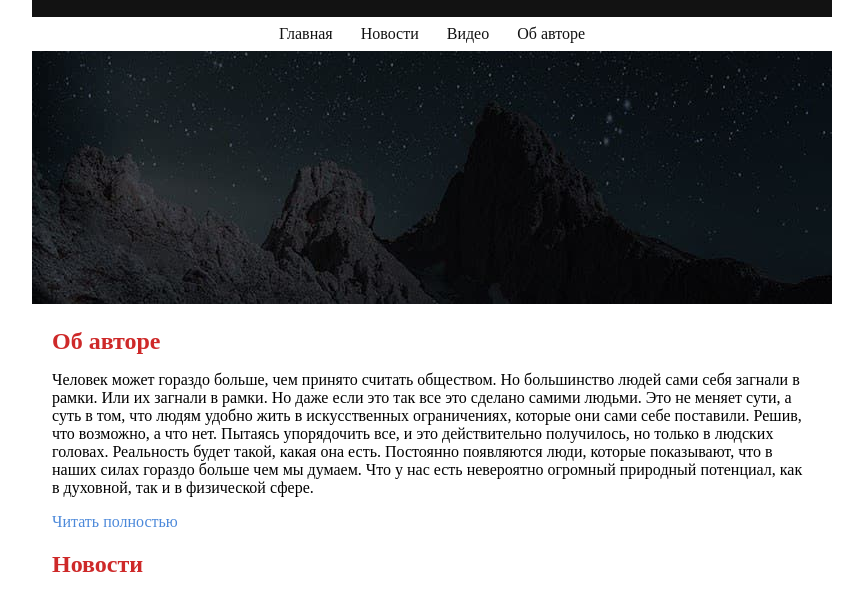
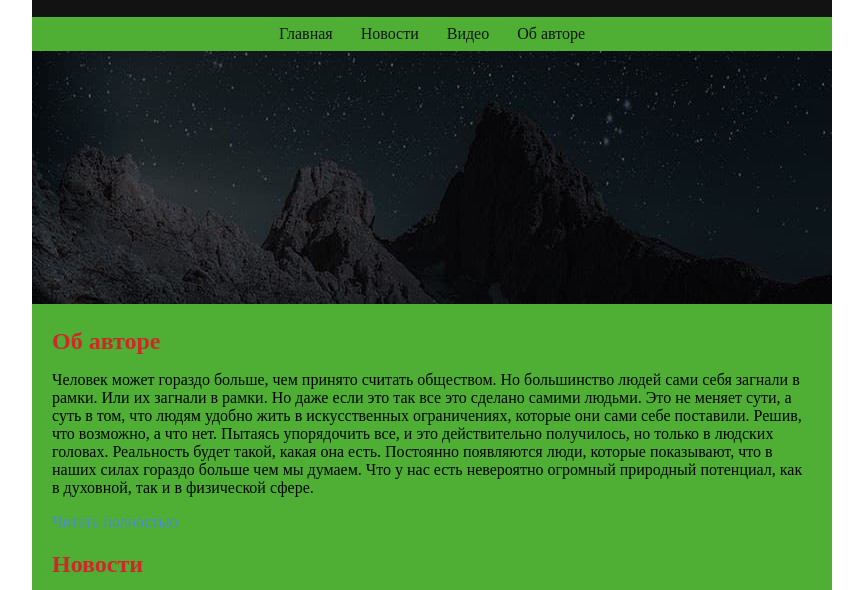
Before and after one commit to Nuyrguyana/simple-page, a plain HTML site: page index.html in a window 1280 px wide. Shown: the part 88-678 px from the top of the page, without its empty margins (208-1071 px from the left). Drawn offline with Linux system fonts and the light colour scheme.

Commit message:
change .page background-color to green

```diff
--- a/style.css
+++ b/style.css
@@ -14,7 +14,7 @@
 .page {
     width: 800px;
     margin: 20px auto;
-    background-color: #fff;
+    background-color: #4faf35;
 }
 
 /* Header */
```
